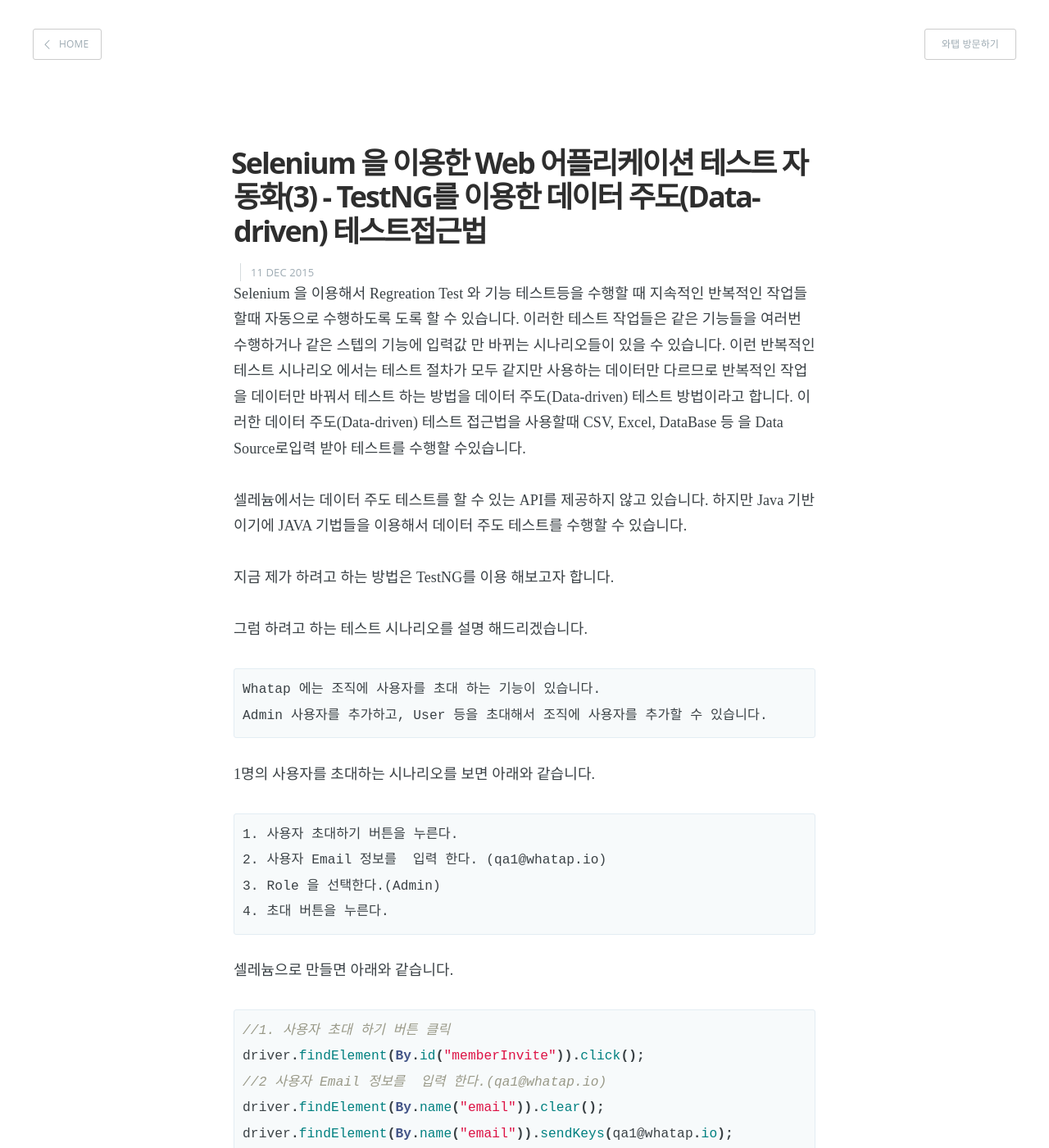
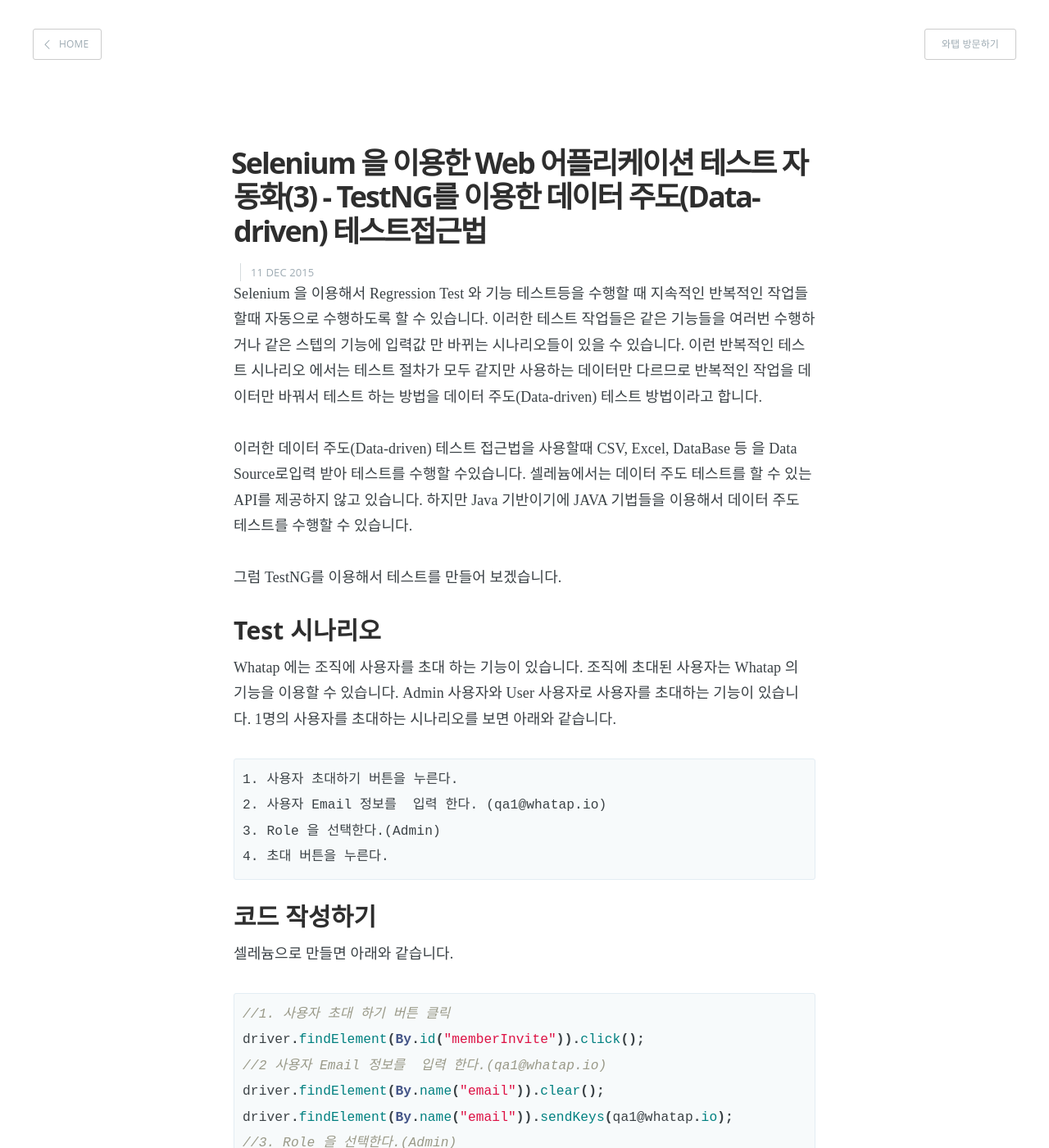
Before and after one commit to whatap/whatap.github.io, a Jekyll site: the page built from _posts/2015-12-10-Data-driven-Selenium-Test-using-TestNG.md, in a window 1280 px wide and 1400 px high. Shown: the whole window at 82% size. Built offline with Jekyll 4.4.1, drawn with Linux system fonts in a browser that asks for light colours; some web fonts are replaced; Markdown is read by kramdown in place of the engine named in the settings; some of the changed text lies outside the part shown.

Commit message:
오타 수정

```diff
--- a/_posts/2015-12-10-Data-driven-Selenium-Test-using-TestNG.md
+++ b/_posts/2015-12-10-Data-driven-Selenium-Test-using-TestNG.md
@@ -5,23 +5,21 @@ date:   2015-12-11 06:00:00
 author: 김광명
 profile: kmkim.png
 ---
-Selenium 을 이용해서 Regreation Test 와 기능 테스트등을 수행할 때 지속적인 반복적인 작업들할때 자동으로 수행하도록 도록 할 수 있습니다.
+Selenium 을 이용해서 Regression Test 와 기능 테스트등을 수행할 때 지속적인 반복적인 작업들할때 자동으로 수행하도록 할 수 있습니다.
 이러한 테스트 작업들은 같은 기능들을 여러번 수행하거나 같은 스텝의 기능에 입력값 만 바뀌는 시나리오들이 있을 수 있습니다.
 이런 반복적인 테스트 시나리오 에서는 테스트 절차가 모두 같지만 사용하는 데이터만 다르므로 반복적인 작업을 데이터만 바꿔서 테스트 하는 방법을 데이터 주도(Data-driven) 테스트 방법이라고 합니다.
+
 이러한 데이터 주도(Data-driven) 테스트 접근법을 사용할때 CSV, Excel, DataBase 등 을 Data Source로입력 받아 테스트를 수행할 수있습니다.
-
 셀레늄에서는 데이터 주도 테스트를 할 수 있는 API를 제공하지 않고 있습니다.
 하지만 Java 기반이기에 JAVA 기법들을 이용해서 데이터 주도 테스트를 수행할 수 있습니다.
 
-지금 제가 하려고 하는 방법은 TestNG를 이용 해보고자 합니다.
+그럼 TestNG를 이용해서 테스트를 만들어 보겠습니다.
 
-그럼 하려고 하는 테스트 시나리오를 설명 해드리겠습니다.
-<pre>
+### Test 시나리오 ###
 Whatap 에는 조직에 사용자를 초대 하는 기능이 있습니다.
-Admin 사용자를 추가하고, User 등을 초대해서 조직에 사용자를 추가할 수 있습니다.
-</pre>
+조직에 초대된 사용자는 Whatap 의 기능을 이용할 수 있습니다. Admin 사용자와 User 사용자로 사용자를 초대하는 기능이 있습니다.
+1명의 사용자를 초대하는 시나리오를 보면 아래와 같습니다.
 
-1명의 사용자를 초대하는 시나리오를 보면 아래와 같습니다.
 <pre>
 1. 사용자 초대하기 버튼을 누른다.
 2. 사용자 Email 정보를  입력 한다. (qa1@whatap.io)
@@ -29,6 +27,7 @@ Admin 사용자를 추가하고, User 등을 초대해서 조직에 사용자를
 4. 초대 버튼을 누른다.
 </pre>
 
+### 코드 작성하기 ###
 셀레늄으로 만들면 아래와 같습니다.
 
 {% highlight java %}
@@ -54,6 +53,7 @@ qa3@whatap.io/User
 ...
 qa99@whatap.io/Admin
 
+### DataProvider Annotation 이용하기 ###
 이때 TestNG 를 이용해서 데이터 주도의 테스트를 하면 됩니다.
 이전 블로그에서 간단하게 TestNG를 이용해서 Selenium 을 이용해 보았습니다.
 JAVA 를 이용하시는 분들은 대부분 TestNG를 알고 있을것입니다. Junit 과 같은 test automationframework 중 하나입니다.
@@ -103,7 +103,9 @@ TestNG 에서 제공하는 DataProvider Annotation 을 이용해서 저희는
 조금더 쉬운 이해를위해 전체 Code 를 참고해보시기 바랍니다.
 
 테스트 수행 순서는 아래와 같습니다.
+
 1. 로그인 하기
+
 2. 사용자 초대 하기
 
 감사합니다.
```
